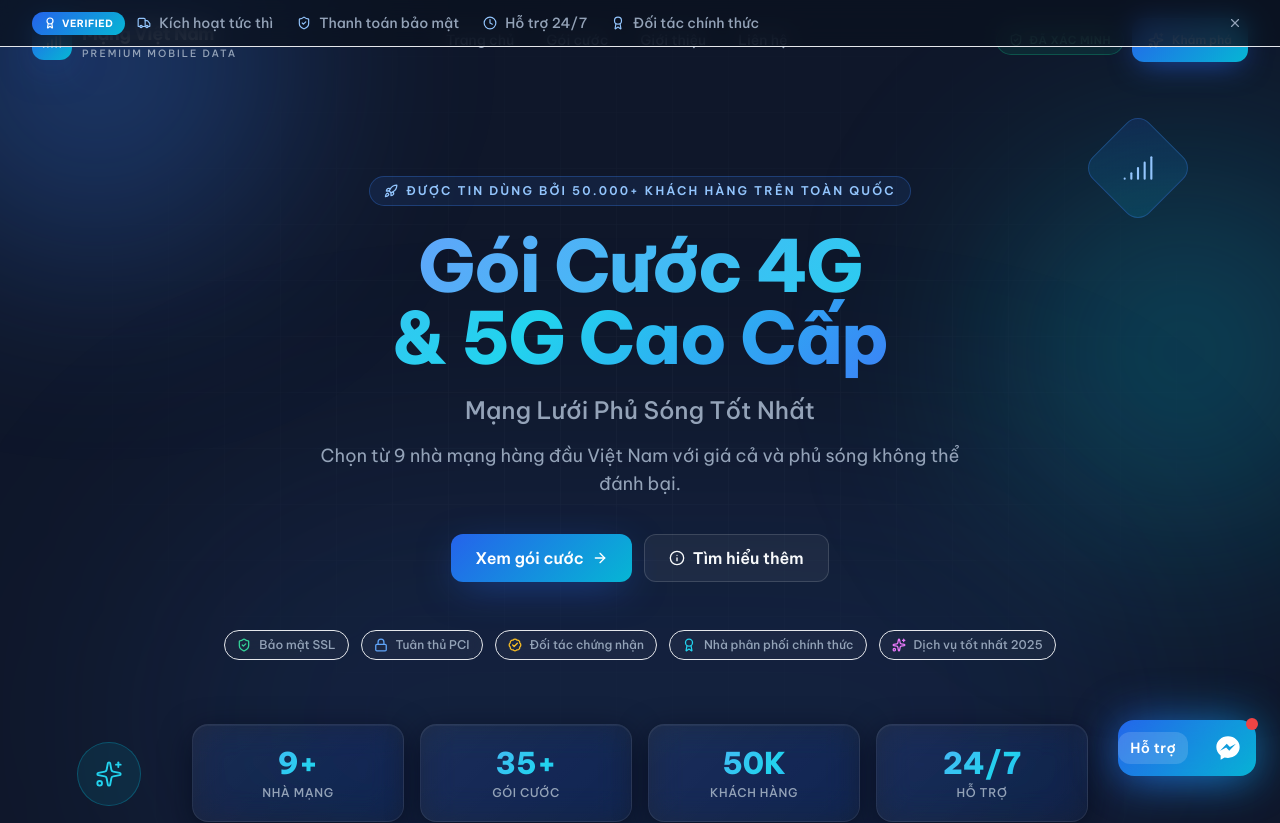
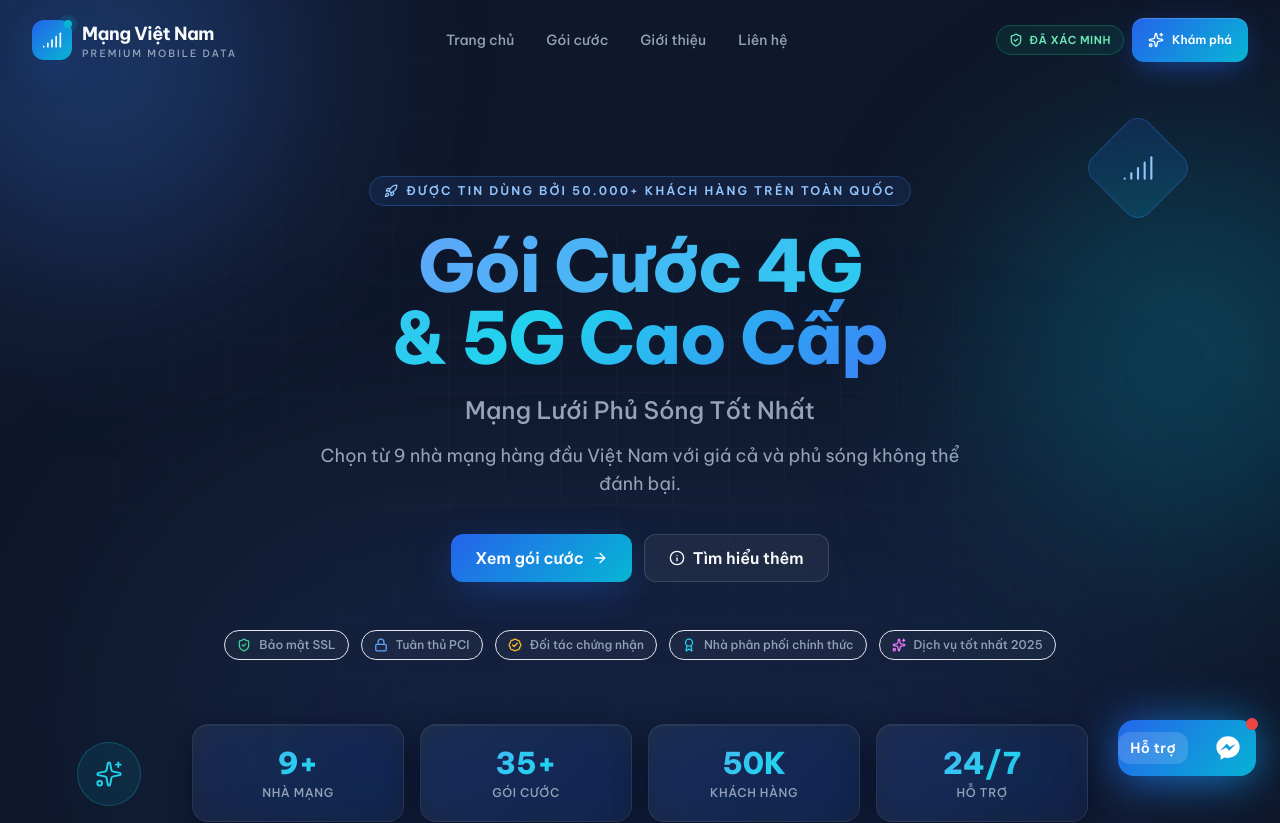
Before and after one commit to so2vaso3-web/4g5g-vietnam-website, a Next.js app: page / in a window 1280 px wide. Shown: the top 823 px of the page. Built offline with nearby package versions, Linux system fonts and the light colour scheme.

Commit message:
Xóa TrustBanner hoàn toàn

```diff
--- a/src/app/page.tsx
+++ b/src/app/page.tsx
@@ -4,7 +4,6 @@ import Header from '@/components/Header';
 import Hero from '@/components/Hero';
 import IntroBanner from '@/components/IntroBanner';
 import WelcomeBanner from '@/components/WelcomeBanner';
-import TrustBanner from '@/components/TrustBanner';
 import CarrierSection from '@/components/CarrierSection';
 import PlansSection from '@/components/PlansSection';
 import FeaturesSection from '@/components/FeaturesSection';
@@ -21,7 +20,6 @@ export default function Home() {
       <VisitorTracker />
       {/* WelcomeBanner tạm thời tắt để web có nền trắng */}
       {/* <WelcomeBanner /> */}
-      <TrustBanner />
       <Header />
       <Hero />
       <CarrierSection />
--- a/src/components/TrustBanner.tsx
+++ /dev/null
@@ -1,84 +0,0 @@
-'use client';
-
-import { useEffect, useState } from 'react';
-import { Truck, ShieldCheck, Clock, Award, X } from 'lucide-react';
-
-const ITEMS = [
-  { icon: Truck, label: 'Kích hoạt tức thì' },
-  { icon: ShieldCheck, label: 'Thanh toán bảo mật' },
-  { icon: Clock, label: 'Hỗ trợ 24/7' },
-  { icon: Award, label: 'Đối tác chính thức' },
-];
-
-export default function TrustBanner() {
-  const [visible, setVisible] = useState(false);
-
-  useEffect(() => {
-    if (typeof window === 'undefined') return;
-    const hasClosed = localStorage.getItem('trustBannerClosed');
-    setVisible(!hasClosed);
-    const onUpdate = () => setVisible(!localStorage.getItem('trustBannerClosed'));
-    window.addEventListener('storage', onUpdate);
-    window.addEventListener('bannerClosed', onUpdate);
-    return () => {
-      window.removeEventListener('storage', onUpdate);
-      window.removeEventListener('bannerClosed', onUpdate);
-    };
-  }, []);
-
-  const close = () => {
-    localStorage.setItem('trustBannerClosed', '1');
-    window.dispatchEvent(new Event('bannerClosed'));
-  };
-
-  if (!visible) return null;
-
-  return (
-    <div className="fixed inset-x-0 top-0 z-50 border-b border-border bg-bg-elevated/80 backdrop-blur-md">
-      <div className="container-app flex items-center justify-between gap-3 py-2.5">
-        <div className="flex flex-1 items-center gap-3 overflow-hidden">
-          <span className="hidden items-center gap-1.5 rounded-full bg-gradient-brand px-3 py-1 text-[10px] font-bold uppercase tracking-wider text-white shadow-glow-blue sm:inline-flex">
-            <Award className="h-3 w-3" strokeWidth={2.4} />
-            Verified
-          </span>
-          <div className="hidden flex-wrap items-center gap-x-6 gap-y-2 sm:flex">
-            {ITEMS.map((item, idx) => {
-              const Icon = item.icon;
-              return (
-                <div
-                  key={idx}
-                  className="flex items-center gap-2 text-xs font-medium text-text-secondary sm:text-sm"
-                >
-                  <Icon className="h-3.5 w-3.5 text-brand-300" strokeWidth={2} />
-                  <span>{item.label}</span>
-                </div>
-              );
-            })}
-          </div>
-          <div className="flex items-center gap-x-6 gap-y-2 sm:hidden">
-            {ITEMS.slice(0, 2).map((item, idx) => {
-              const Icon = item.icon;
-              return (
-                <div
-                  key={idx}
-                  className="flex items-center gap-2 text-xs font-medium text-text-secondary"
-                >
-                  <Icon className="h-3.5 w-3.5 text-brand-300" strokeWidth={2} />
-                  <span>{item.label}</span>
-                </div>
-              );
-            })}
-          </div>
-        </div>
-        <button
-          type="button"
-          onClick={close}
-          aria-label="Đóng banner"
-          className="rounded-lg p-1.5 text-text-secondary transition-colors hover:bg-white/10 hover:text-text-primary"
-        >
-          <X className="h-3.5 w-3.5" strokeWidth={2} />
-        </button>
-      </div>
-    </div>
-  );
-}
```
